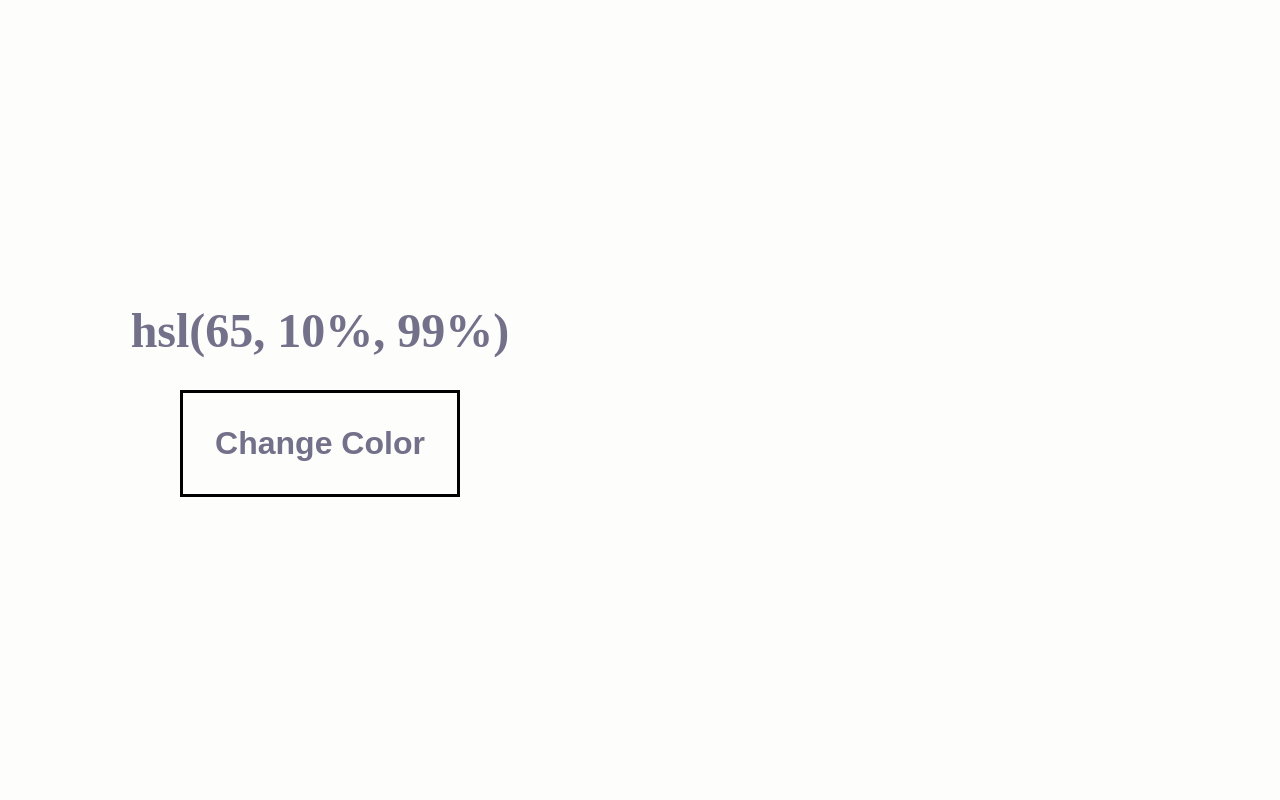
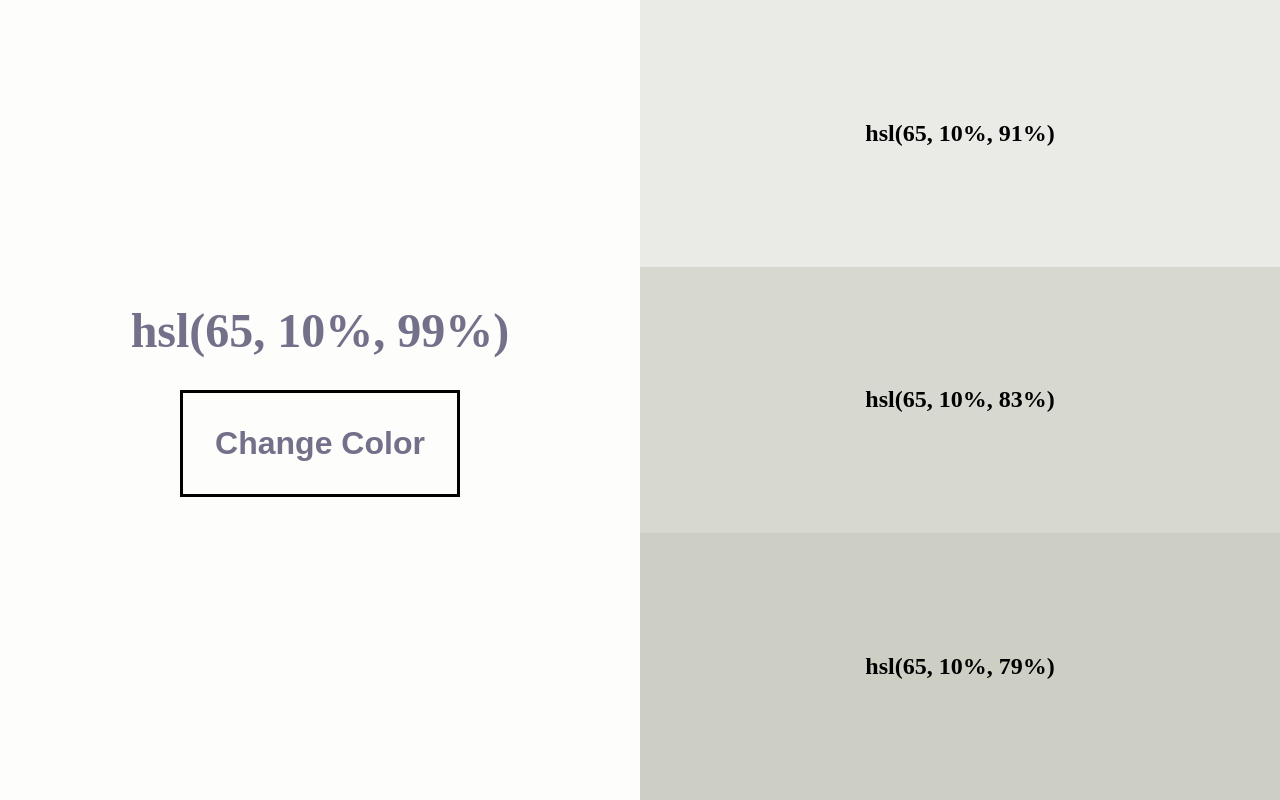
Before and after one commit to ChefDimas/Challenge30, a plain HTML site: page Day1-ChangeBackgroundColor/index.html in a window 1280 px wide. Both pictures are taken after a click on the button "Change Color". Drawn offline with Linux system fonts and the light colour scheme.

Commit message:
Implement 3 shades of a random color

```diff
--- a/Day1-ChangeBackgroundColor/index.html
+++ b/Day1-ChangeBackgroundColor/index.html
@@ -16,9 +16,9 @@
                 </button>
             </div>
             <div class="right">
-                <div class="hue1"></div>
-                <div class="hue2"></div>
-                <div class="hue3"></div>
+                <div class="hue" id="hue1"><h2>hsl(0, 0%, 0%)</h2></div>
+                <div class="hue" id="hue2"><h2>hsl(0, 0%, 0%)</h2></div>
+                <div class="hue" id="hue3"><h2>hsl(0, 0%, 0%)</h2></div>
             </div>
         </main>
     </body>
--- a/Day1-ChangeBackgroundColor/index.js
+++ b/Day1-ChangeBackgroundColor/index.js
@@ -41,6 +41,39 @@ const invertHSL = (hsl) => {
     }
 };
 
+const shadeOne = (hsl) => {
+    colorObject = toSHLObject(hsl);
+    if (colorObject.lightness >= 50) {
+        colorObject.lightness -= 8;
+        return `hsl(${colorObject.hue}, ${colorObject.saturation}%, ${colorObject.lightness}%)`;
+    } else {
+        colorObject.lightness += 8;
+        return `hsl(${colorObject.hue}, ${colorObject.saturation}%, ${colorObject.lightness}%)`;
+    }
+};
+
+const shadeTwo = (hsl) => {
+    colorObject = toSHLObject(hsl);
+    if (colorObject.lightness >= 50) {
+        colorObject.lightness -= 16;
+        return `hsl(${colorObject.hue}, ${colorObject.saturation}%, ${colorObject.lightness}%)`;
+    } else {
+        colorObject.lightness += 16;
+        return `hsl(${colorObject.hue}, ${colorObject.saturation}%, ${colorObject.lightness}%)`;
+    }
+};
+
+const shadeThree = (hsl) => {
+    colorObject = toSHLObject(hsl);
+    if (colorObject.lightness >= 50) {
+        colorObject.lightness -= 20;
+        return `hsl(${colorObject.hue}, ${colorObject.saturation}%, ${colorObject.lightness}%)`;
+    } else {
+        colorObject.lightness += 20;
+        return `hsl(${colorObject.hue}, ${colorObject.saturation}%, ${colorObject.lightness}%)`;
+    }
+};
+
 //change colors
 const changeColor = () => {
     let color = randomHSLColor();
@@ -49,6 +82,15 @@ const changeColor = () => {
     document.getElementById("color").innerHTML = color;
     document.getElementById("color").style.color = invertColor;
     document.getElementById("button").style.color = invertColor;
+    //First Shade
+    document.getElementById("hue1").style.backgroundColor = shadeOne(color);
+    document.getElementById("hue1").innerHTML = shadeOne(color);
+    //Second Shade
+    document.getElementById("hue2").style.backgroundColor = shadeTwo(color);
+    document.getElementById("hue2").innerHTML = shadeTwo(color);
+    //Third Shade
+    document.getElementById("hue3").style.backgroundColor = shadeThree(color);
+    document.getElementById("hue3").innerHTML = shadeThree(color);
     console.log(color);
     console.log(invertColor);
 };
--- a/Day1-ChangeBackgroundColor/style.css
+++ b/Day1-ChangeBackgroundColor/style.css
@@ -33,4 +33,21 @@ h1 {
 
 .right {
     width: 50%;
+    display: flex;
+    flex-direction: column;
 }
+
+.hue {
+    width: 100%;
+    min-height: 33.33333vh;
+    display: flex;
+    justify-content: center;
+    align-items: center;
+}
+
+#hue1,
+#hue2,
+#hue3 {
+    font-size: 1.5rem;
+    font-weight: bold;
+}
```
